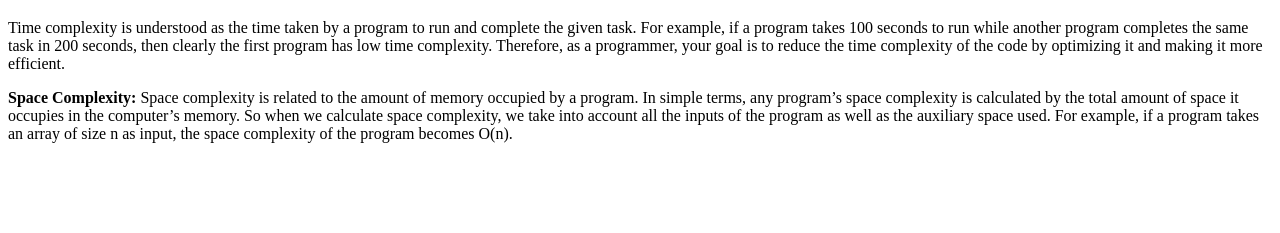
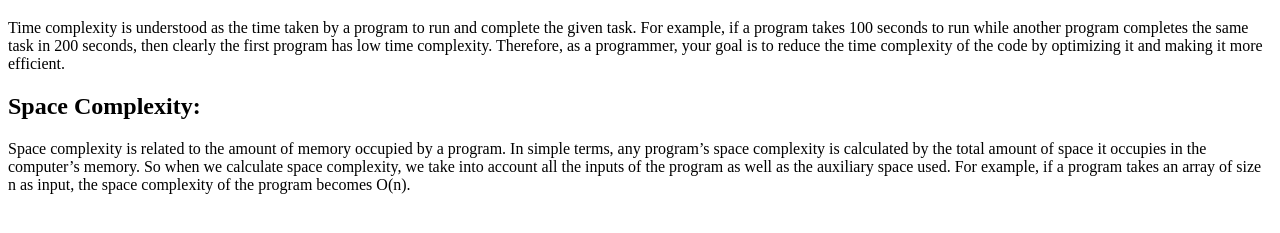
Before and after one commit to acciojob/time-and-space-complexity-sayalikadam25, a website: page main.html in a window 1280 px wide. Shown: the part 61-294 px from the top of the page. Drawn offline with Linux system fonts and the light colour scheme.

Commit message:
created a submission

```diff
--- a/main.html
+++ b/main.html
@@ -12,7 +12,7 @@
 	</script>
 	<h1>Time and Space Complexity</h1>
 	<p>Time complexity is understood as the time taken by a program to run and complete the given task. For example, if a program takes 100 seconds to run while another program completes the same task in 200 seconds, then clearly the first program has low time complexity. Therefore, as a programmer, your goal is to reduce the time complexity of the code by optimizing it and making it more efficient.</p>
-	<p><b>Space Complexity:</b> Space complexity is related to the amount of memory occupied by a program. In simple terms, any program’s space complexity is calculated by the total amount of space it occupies in the computer’s memory. So when we calculate space complexity, we take into account all the inputs of the program as well as the auxiliary space used. For example, if a program takes an array of size n as input, the space complexity of the program becomes O(n).</p>
+	<p><h2>Space Complexity:</h2> Space complexity is related to the amount of memory occupied by a program. In simple terms, any program’s space complexity is calculated by the total amount of space it occupies in the computer’s memory. So when we calculate space complexity, we take into account all the inputs of the program as well as the auxiliary space used. For example, if a program takes an array of size n as input, the space complexity of the program becomes O(n).</p>
 
 
 </body>
```
